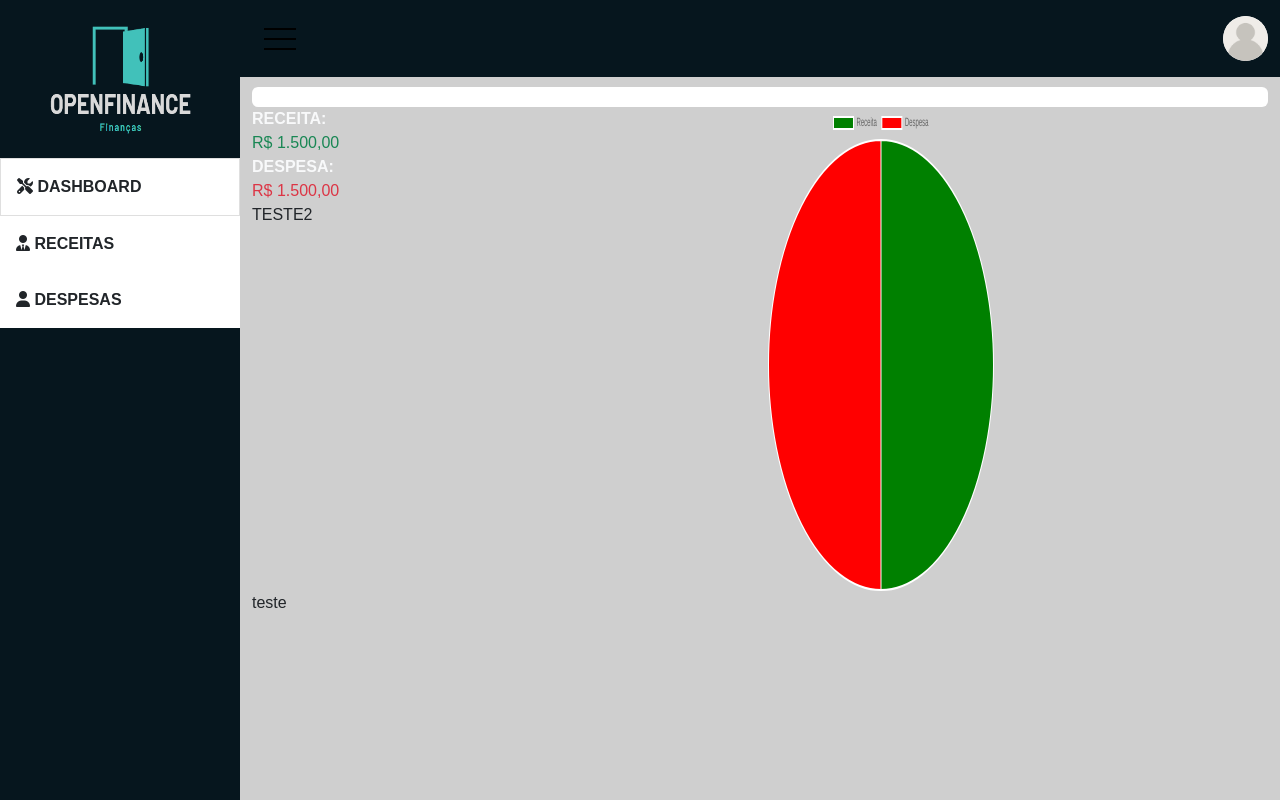
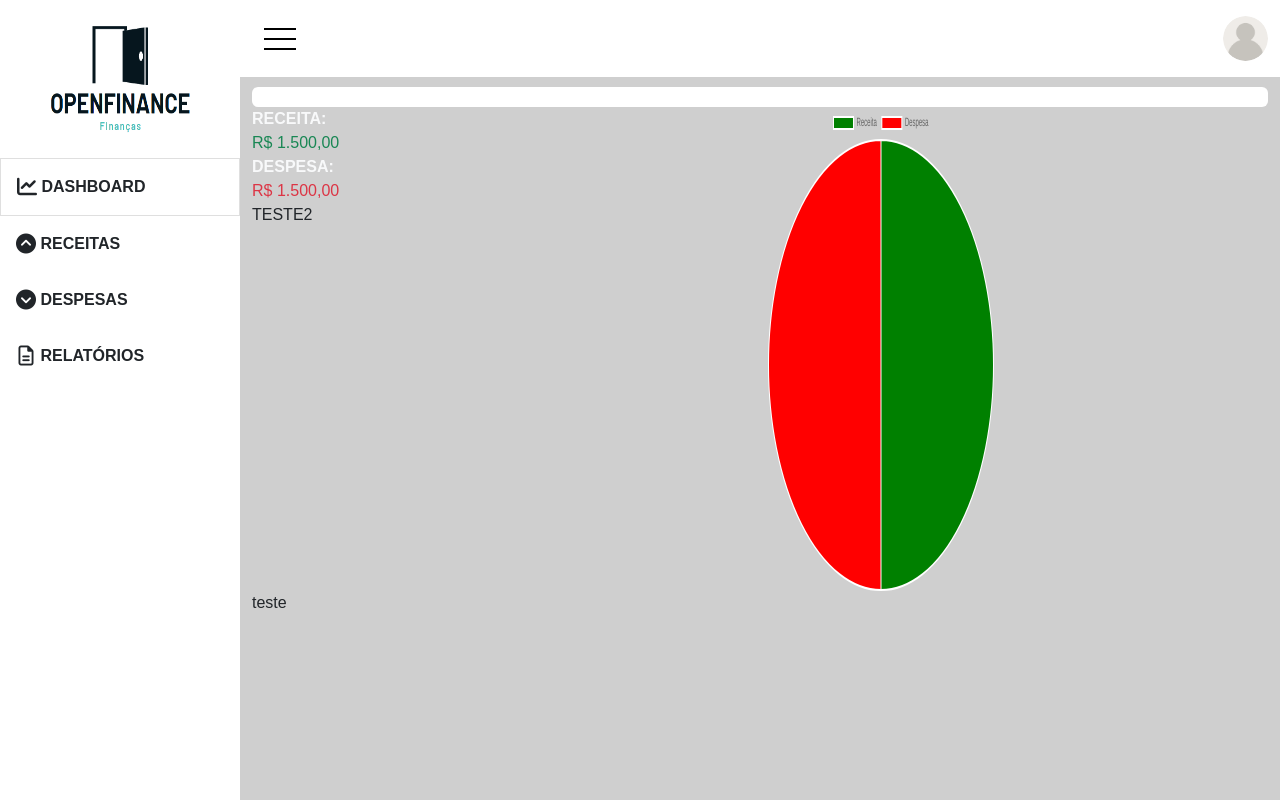
Before and after one commit to Flipe124/ESTAGIO_SUPERVISIONADO_I, a PHP site: page /get/page/index.php in a window 1280 px wide. Run offline with PHP 8.4, Linux system fonts and the light colour scheme; some libraries are stand-ins or nearby versions.

Commit message:
Alterando Títulos e links

```diff
--- a/project/frontend/includes/sidebar.php
+++ b/project/frontend/includes/sidebar.php
@@ -1,24 +1,27 @@
 <div class="d-flex" id="wrapper">
-    <div class="backgroud-black-blue" id="sidebar-wrapper">
+    <div class="background-white" id="sidebar-wrapper">
         <div class="sidebar-heading text-center">
             <a href="../page/index.php">
-                <img id="logotype-sidebar" src="../img/openfinance.png" width="200px" alt="logotipo">
+                <img id="logotype-sidebar" src="../img/openfinance_white.png" width="200px" alt="logotipo">
             </a>
         </div>
         <ul id="ul-sidebar-link" class="list-group list-group-flush">
             <li class="option-not-selected">
-                <a class="list-group-item p-3 option-not-selected" href="../page/index.php"><i class="fas fa-tools"></i> <b>DASHBOARD</b></a>
+                <a class="list-group-item p-3 option-not-selected" href="../page/index.php"><i class="fas fa-chart-line fa-lg"></i> <b>DASHBOARD</b></a>
             </li>
             <li>
-                <a class="list-group-item p-3 option-not-selected" href="../page/client.php"><i class="fa-sharp fa-solid fa-user-tie"></i> <b>RECEITAS</b></a>
+                <a class="list-group-item p-3 option-not-selected" href="../page/revenue.php"><i class="fas fa-chevron-circle-up fa-lg"></i> <b>RECEITAS</b></a>
             </li>
             <li>
-                <a class="list-group-item p-3 option-not-selected" href="../page/user.php"><i class="fa-solid fa-user"></i> <b>DESPESAS</b></a>
+                <a class="list-group-item p-3 option-not-selected" href="../page/expense.php"><i class="fas fa-chevron-circle-down fa-lg"></i> <b>DESPESAS</b></a>
+            </li>
+            <li>
+                <a class="list-group-item p-3 option-not-selected" href="../page/report.php"><i class="far fa-file-alt fa-lg"></i> <b>RELATÓRIOS</b></a>
             </li>
         </ul>
     </div>
     <div id="page-content-wrapper">
-        <nav class="navbar backgroud-black-blue">
+        <nav class="navbar background-white">
             <div class="container-fluid">
                 <span>
                     <button class="fs-2 ms-1" id="sidebarToggle">
```
